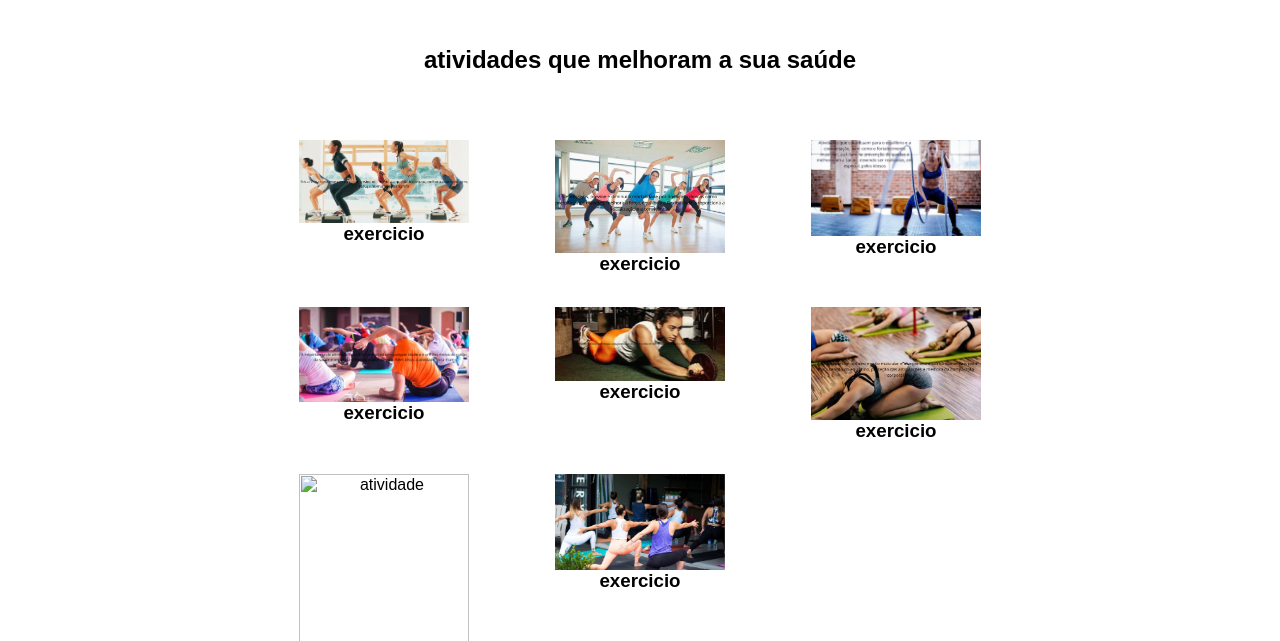
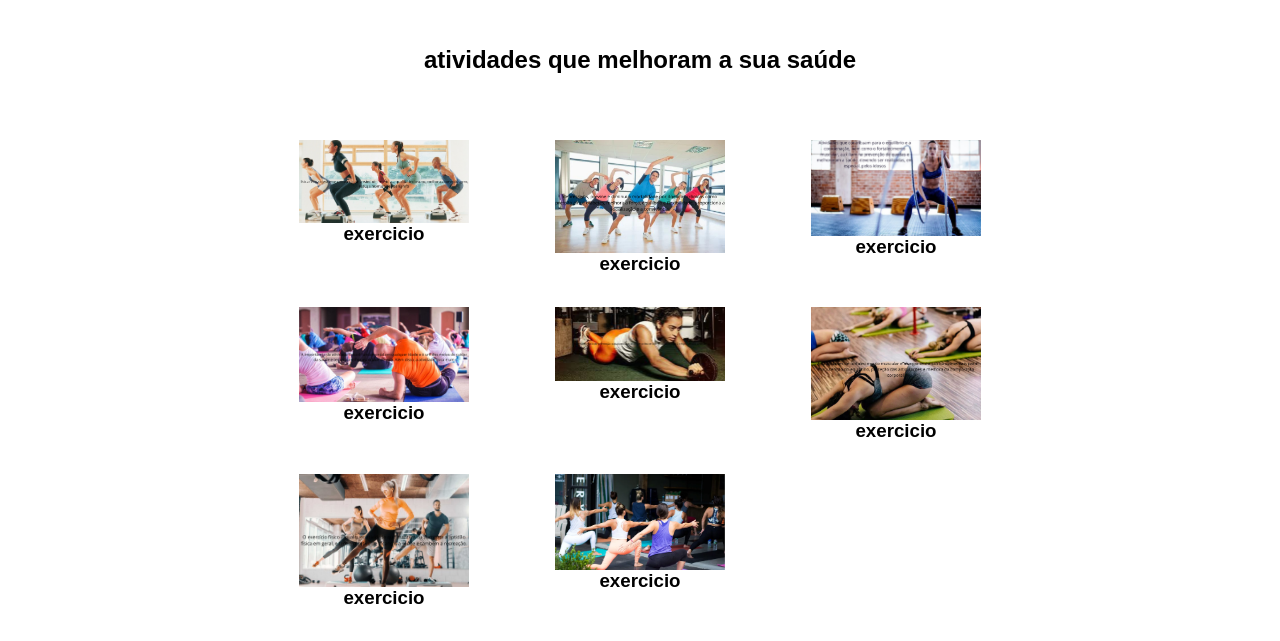
Before and after one commit to guilhermecarvalho23232/atividade-f-sica, a plain HTML site: page index.html in a window 1280 px wide. Shown: the part 467-1108 px from the top of the page. Drawn offline with Linux system fonts and the light colour scheme.

Commit message:
Update index.html

```diff
--- a/index.html
+++ b/index.html
@@ -64,7 +64,7 @@
         <span></span>
         <span></span>
         <div class="exerciceo-div">
-            <img class="exerciceo-imagem" src="post_thumbnail-9d6bb7ac3b274f657d5df4cde35228b1-768x512.jpeg" alt="atividade">
+            <img class="exerciceo-imagem" src="Design sem nome (4).png" alt="atividade">
             <h3 class="exerciceo-nome">exercicio</h3>
 
         </div>
```
